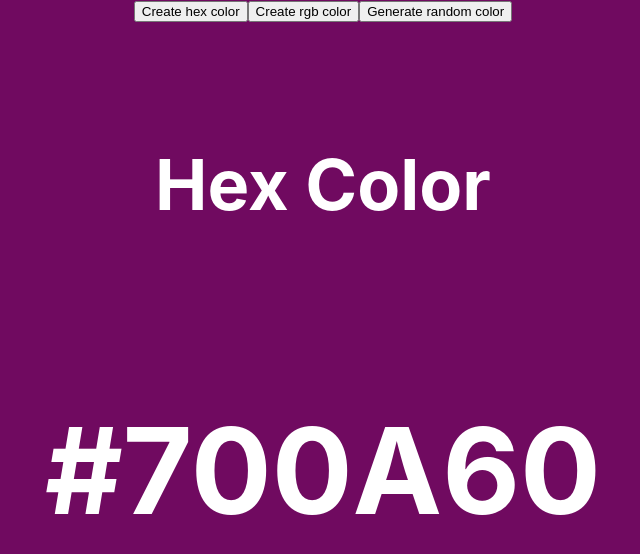
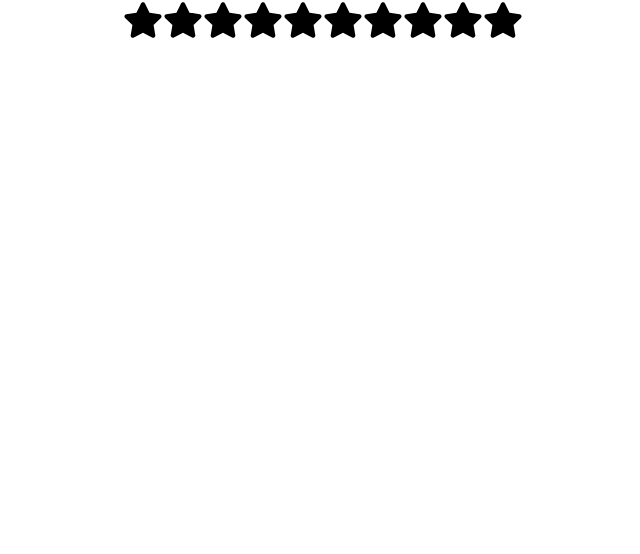
Before and after one commit to IT22074072/react_project1, a React (Create React App) app in the folder frontend/: page / in a window 1280 px wide. Shown: the top 554 px of the page, without its empty margins (317-957 px from the left). Built offline with nearby package versions, Linux system fonts and the light colour scheme.

Commit message:
start rating

```diff
--- a/frontend/package.json
+++ b/frontend/package.json
@@ -6,6 +6,7 @@
     "cra-template": "1.2.0",
     "react": "^19.0.0",
     "react-dom": "^19.0.0",
+    "react-icons": "^5.4.0",
     "react-scripts": "5.0.1"
   },
   "scripts": {
--- a/frontend/src/App.js
+++ b/frontend/src/App.js
@@ -1,16 +1,17 @@
-import './App.css';
-import Accordian from './components/accordian';
-import RandomColor from './components/random-color';
+import "./App.css";
+import Accordian from "./components/accordian";
+import RandomColor from "./components/random-color";
+import StarRating from "./components/star-rating";
 
 function App() {
   return (
     <div className="App">
       {/**Accordian component */}
       {/**<Accordian/>*/}
-
       {/**Random color component */}
-      <RandomColor/>
-
+      {/*<RandomColor />*/}
+      {/**Star rating  component */}
+      <StarRating noOfStars={10}/>
     </div>
   );
 }
--- /dev/null
+++ b/frontend/src/components/star-rating/index.jsx
@@ -0,0 +1,41 @@
+import { useState } from "react";
+import { FaStar } from "react-icons/fa";
+import './styles.css';
+
+export default function StarRating({ noOfStars = 5 }) {
+  const [rating, setRating] = useState(0);
+  const [hover, setHover] = useState(0);
+
+  function handleClick(currentIndex) {
+    console.log(currentIndex);
+    setRating(currentIndex);
+  }
+
+  function handleMouseEnter(currentIndex) {
+    console.log(currentIndex);
+    setHover(currentIndex);
+  }
+
+  function handleMouseLeave() {
+    setHover(rating);
+  }
+
+  return (
+    <div className="star-rating">
+      {[...Array(noOfStars)].map((_, index) => {
+        index += 1;
+        //1,2,3,4,5
+        return (
+          <FaStar
+            key={index}
+            onClick={() => handleClick(index)}
+            onMouseMove={() => handleMouseEnter(index)}
+            onMouseLeave={() => handleMouseLeave()}
+            className={index <= (hover || rating) ? "active" : "inactive"} // Highlight stars based on hover or rating
+            size={40}
+          />
+        );
+      })}
+    </div>
+  );
+}
--- /dev/null
+++ b/frontend/src/components/star-rating/styles.css
@@ -0,0 +1,7 @@
+.active {
+    color: #fff700;
+}
+
+.inactive {
+    color: #000000;
+}
```
Also changed, not shown: 1 other file (tests, documents, lock files or other folders).
